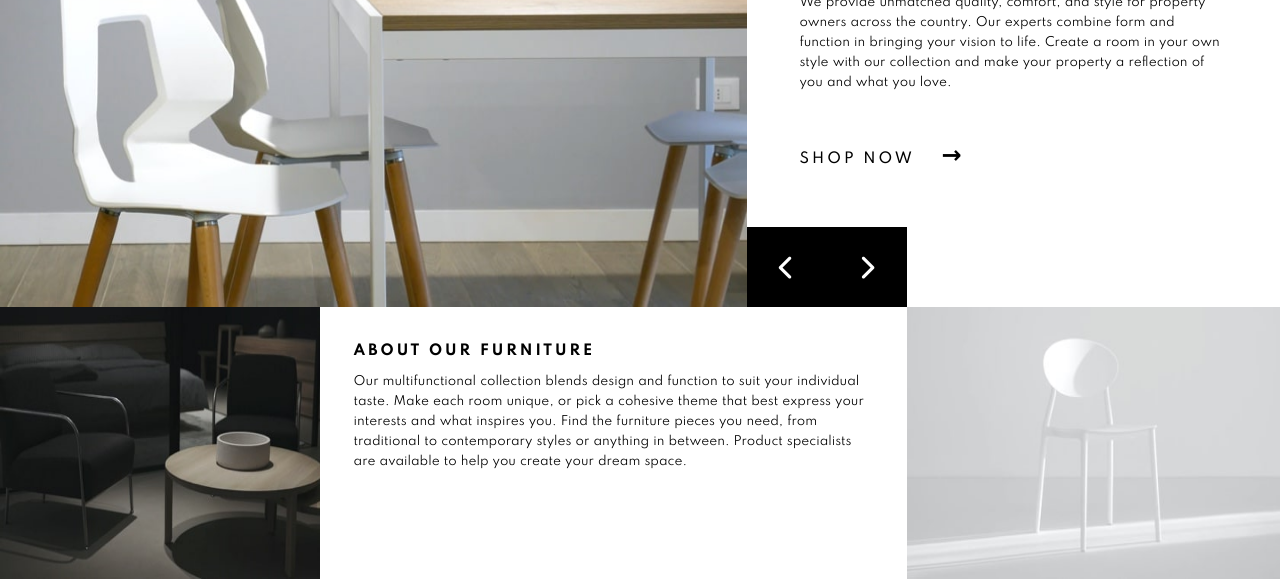
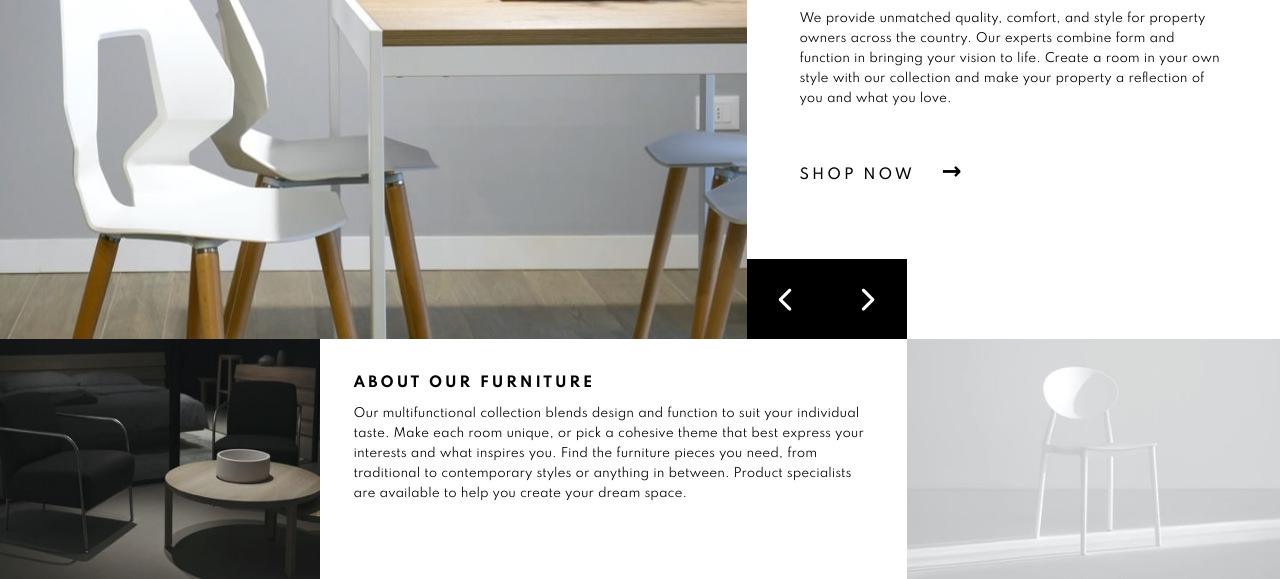
Before and after one commit to dhillman1989/room-fem-grid, a plain HTML site: page index.html in a window 1280 px wide. Shown: the part 221-800 px from the top of the page. Drawn offline with Linux system fonts and the light colour scheme.

Commit message:
fix site sizing

```diff
--- a/css/base.scss
+++ b/css/base.scss
@@ -77,7 +77,7 @@ p {
 .container.grid {
     display: grid;
     grid-template-columns: repeat(24, 1fr);
-    grid-template-rows: 66% 34%;
+    grid-template-rows: 70% 1fr;
     height: 100vh;
 }
 
```
Also changed, not shown: css/base.css.
